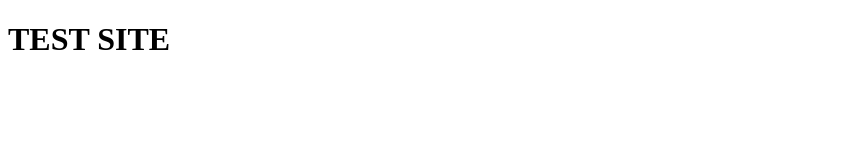
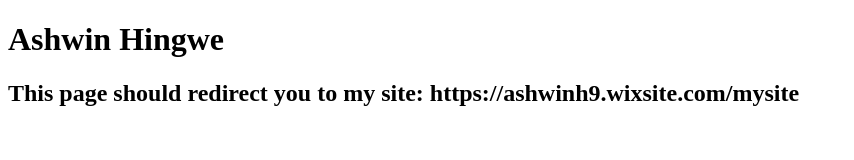
Before and after one commit to AshwinPH/ashwinhingwe.me, a plain HTML site: page index.html in a window 1280 px wide. Shown: the whole page, without its empty margins (0-854 px from the left). Drawn offline with Linux system fonts and the light colour scheme.

Commit message:
Added redirect to current wix site

```diff
--- a/index.html
+++ b/index.html
@@ -1,8 +1,9 @@
 <!DOCTYPE html>
 <head>
-
+<meta http-equiv="refresh" content="3"; URL="https://ashwinh9.wixsite.com/mysite" />
 </head>
 <body>
-    <h1>TEST SITE</h1>
+    <h1>Ashwin Hingwe</h1>
+    <h2>This page should redirect you to my site: https://ashwinh9.wixsite.com/mysite </h2>
 
 </body>
```
